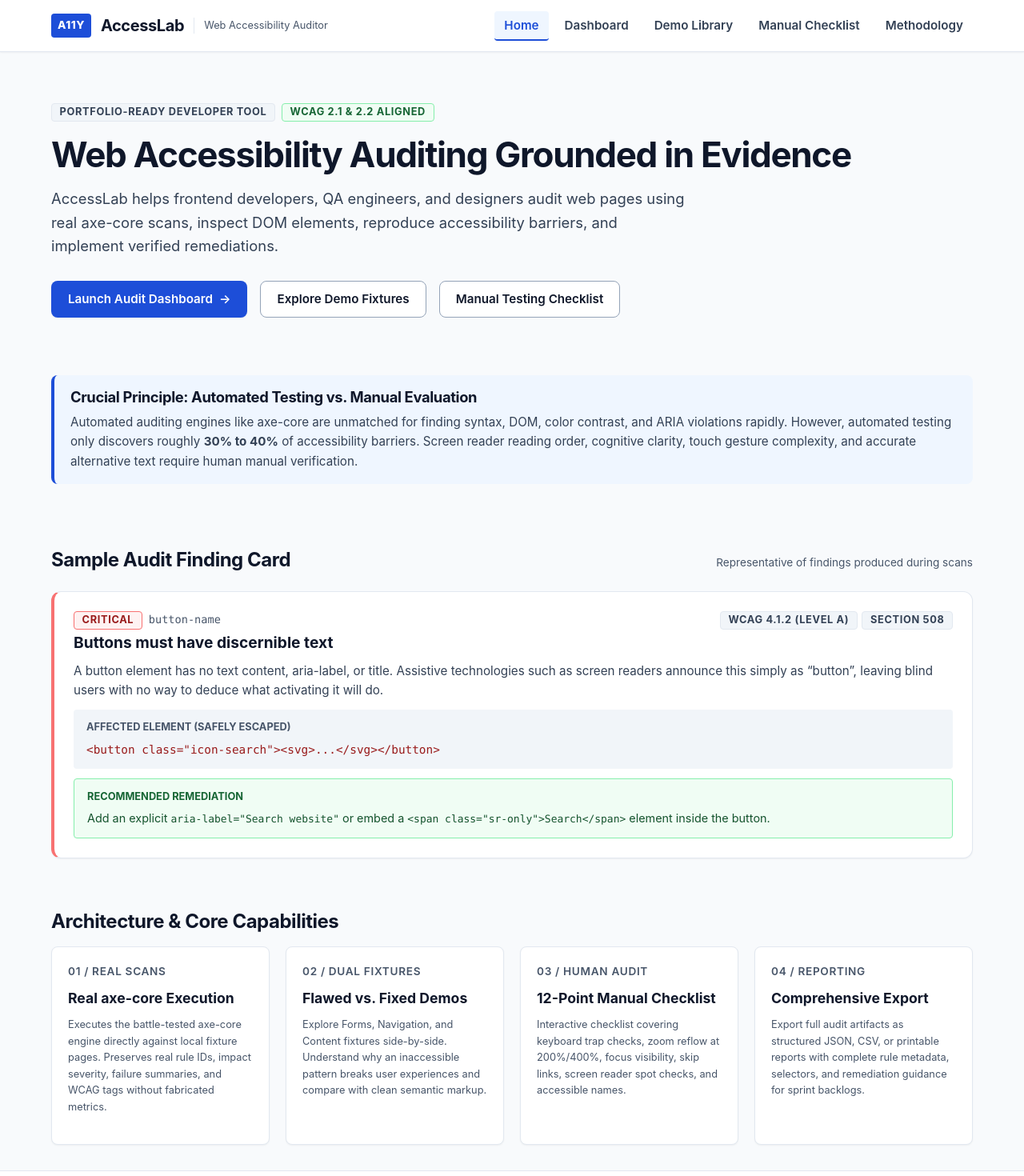
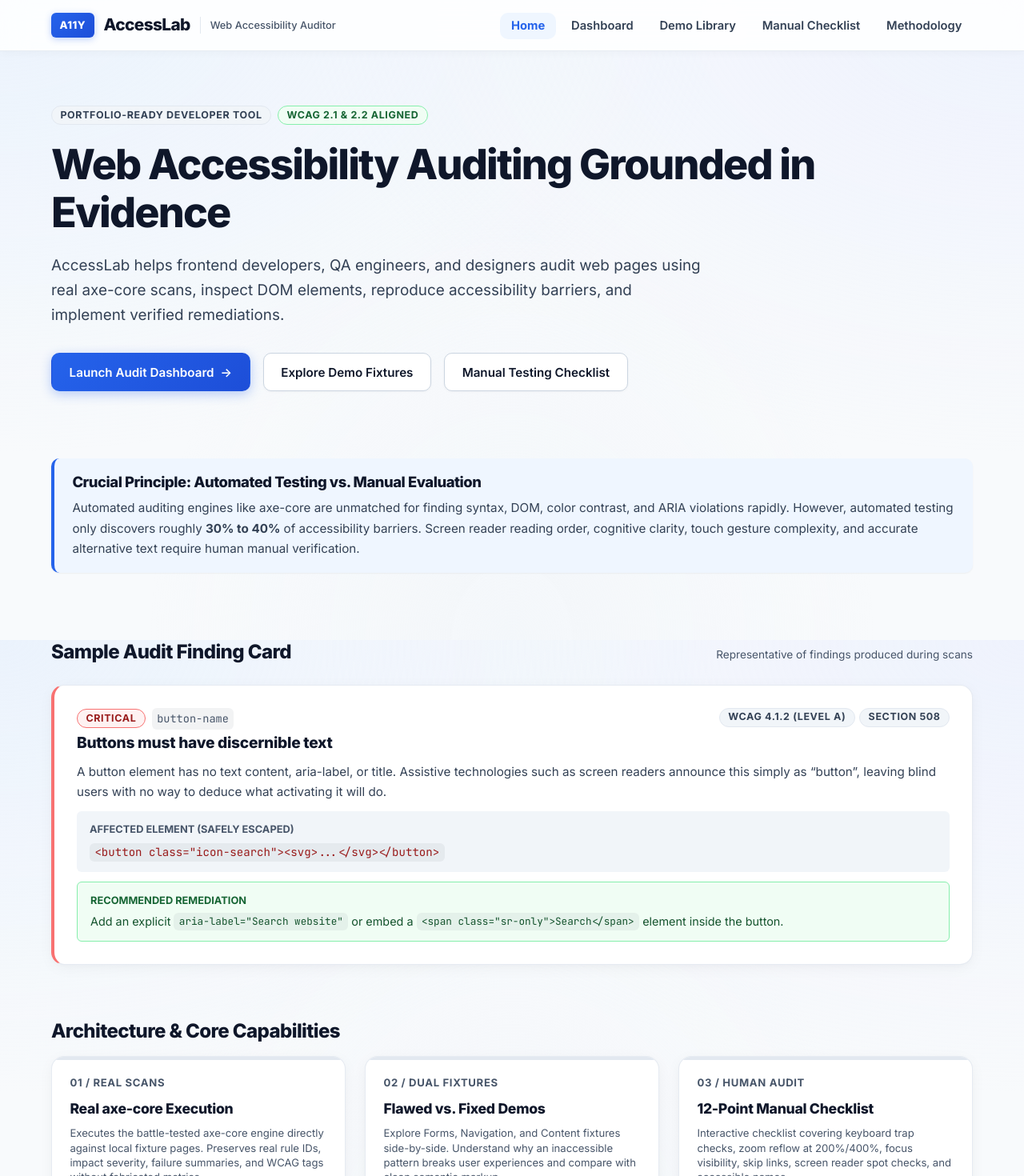
Before and after one commit to kartikbhadane15/accesslab-web-accessibility-auditor, a Next.js app: page / in a window 1280 px wide. Shown: the top 1470 px of the page at 80% size. Built offline with nearby package versions, Linux system fonts and the light colour scheme.

Commit message:
feat: elevate UI/UX with modern typography, mesh aura background, polished metric cards, and refined controls

```diff
--- a/app/globals.css
+++ b/app/globals.css
@@ -1,4 +1,4 @@
-/* AccessLab Global Styles & Design System */
+/* AccessLab Modern Design System & Accessible Styles */
 
 :root {
   /* Color Palette - High Contrast & Calibrated for WCAG 2.2 AA / AAA */
@@ -13,32 +13,43 @@
   --text-muted: #475569;         /* 7.3:1 contrast against #ffffff */
   --text-inverse: #ffffff;
 
-  /* Restrained Accent - Deep Navy / Cobalt */
-  --accent-primary: #1d4ed8;     /* 4.6:1 contrast against #ffffff */
-  --accent-hover: #1e40af;       /* 6.3:1 contrast against #ffffff */
+  /* Vibrant Accent Palette */
+  --accent-primary: #2563eb;     /* 4.6:1 contrast against #ffffff */
+  --accent-hover: #1d4ed8;       /* 6.3:1 contrast against #ffffff */
   --accent-light: #eff6ff;
   --accent-border: #93c5fd;
+  --accent-glow: rgba(37, 99, 235, 0.25);
 
   /* Severity Tokens - Always paired with text labels and icons */
   --severity-critical-bg: #fef2f2;
   --severity-critical-text: #991b1b;
   --severity-critical-border: #f87171;
+  --severity-critical-accent: #ef4444;
 
   --severity-serious-bg: #fff7ed;
   --severity-serious-text: #9a3412;
   --severity-serious-border: #fb923c;
+  --severity-serious-accent: #f97316;
 
   --severity-moderate-bg: #fefce8;
   --severity-moderate-text: #854d0e;
   --severity-moderate-border: #facc15;
+  --severity-moderate-accent: #eab308;
 
   --severity-minor-bg: #f0fdf4;
   --severity-minor-text: #166534;
   --severity-minor-border: #86efac;
+  --severity-minor-accent: #22c55e;
 
   --severity-incomplete-bg: #f5f3ff;
   --severity-incomplete-text: #5b21b6;
   --severity-incomplete-border: #c4b5fd;
+  --severity-incomplete-accent: #8b5cf6;
+
+  --severity-pass-bg: #ecfdf5;
+  --severity-pass-text: #065f46;
+  --severity-pass-border: #6ee7b7;
+  --severity-pass-accent: #10b981;
 
   /* Focus Indicator - 3px outline with offset for unambiguous focus visibility */
   --focus-ring: #2563eb;
@@ -48,28 +59,23 @@
   /* Borders & Shadows */
   --border-subtle: #e2e8f0;
   --border-strong: #94a3b8;
+  --border-card: rgba(226, 232, 240, 0.85);
+
   --shadow-sm: 0 1px 2px 0 rgba(0, 0, 0, 0.05);
   --shadow-md: 0 4px 6px -1px rgba(0, 0, 0, 0.07), 0 2px 4px -2px rgba(0, 0, 0, 0.05);
-  --shadow-lg: 0 10px 15px -3px rgba(0, 0, 0, 0.08), 0 4px 6px -4px rgba(0, 0, 0, 0.04);
+  --shadow-card: 0 4px 20px -2px rgba(15, 23, 42, 0.05), 0 2px 6px -1px rgba(15, 23, 42, 0.02);
+  --shadow-card-hover: 0 12px 28px -4px rgba(15, 23, 42, 0.09), 0 4px 10px -2px rgba(15, 23, 42, 0.03);
+  --shadow-lg: 0 12px 25px -4px rgba(15, 23, 42, 0.08), 0 6px 12px -4px rgba(15, 23, 42, 0.04);
 
   /* Typography */
-  --font-family: -apple-system, BlinkMacSystemFont, "Segoe UI", Roboto, Oxygen, Ubuntu, Cantarell, "Helvetica Neue", Arial, sans-serif;
-  --font-mono: ui-monospace, SFMono-Regular, Menlo, Monaco, Consolas, "Liberation Mono", "Courier New", monospace;
+  --font-family: 'Inter', -apple-system, BlinkMacSystemFont, "Segoe UI", Roboto, sans-serif;
+  --font-mono: 'JetBrains Mono', ui-monospace, SFMono-Regular, Menlo, Monaco, Consolas, monospace;
 
   /* Spacing Scale */
-  --space-1: 0.25rem;
-  --space-2: 0.5rem;
-  --space-3: 0.75rem;
-  --space-4: 1rem;
-  --space-5: 1.25rem;
-  --space-6: 1.5rem;
-  --space-8: 2rem;
-  --space-10: 2.5rem;
-  --space-12: 3rem;
-
-  --radius-sm: 4px;
-  --radius-md: 8px;
-  --radius-lg: 12px;
+  --radius-sm: 6px;
+  --radius-md: 10px;
+  --radius-lg: 16px;
+  --radius-full: 9999px;
 
   --max-width: 1200px;
 }
@@ -90,20 +96,26 @@ html {
 body {
   font-family: var(--font-family);
   background-color: var(--bg-primary);
+  background-image:
+    radial-gradient(at 0% 0%, rgba(219, 234, 254, 0.45) 0px, transparent 50%),
+    radial-gradient(at 100% 0%, rgba(224, 231, 255, 0.4) 0px, transparent 50%),
+    radial-gradient(at 50% 100%, rgba(241, 245, 249, 0.6) 0px, transparent 50%);
+  background-attachment: fixed;
   color: var(--text-primary);
-  line-height: 1.6;
+  line-height: 1.65;
   min-height: 100vh;
   display: flex;
   flex-direction: column;
+  -webkit-font-smoothing: antialiased;
 }
 
-/* Accessible Focus Styling - Unmistakable across all interactive elements */
+/* Accessible Focus Styling */
 :focus-visible {
   outline: var(--focus-outline) !important;
   outline-offset: var(--focus-offset) !important;
 }
 
-/* Skip to Content Link - Keyboard accessible landmark navigation */
+/* Skip to Content Link */
 .skip-link {
   position: absolute;
   top: -999px;
@@ -112,30 +124,33 @@ body {
   color: var(--text-inverse);
   padding: 0.75rem 1.25rem;
   font-weight: 700;
-  border-radius: var(--radius-sm);
+  border-radius: var(--radius-md);
   z-index: 9999;
   text-decoration: none;
   box-shadow: var(--shadow-lg);
+  transition: top 0.2s ease;
 }
 
 .skip-link:focus {
   top: 1rem;
 }
 
-/* Layout Landmarks */
+/* Glassmorphic Site Header */
 .site-header {
-  background: var(--bg-surface);
-  border-bottom: 1px solid var(--border-subtle);
+  background: rgba(255, 255, 255, 0.85);
+  backdrop-filter: blur(16px);
+  -webkit-backdrop-filter: blur(16px);
+  border-bottom: 1px solid rgba(226, 232, 240, 0.8);
   position: sticky;
   top: 0;
   z-index: 100;
-  box-shadow: var(--shadow-sm);
+  box-shadow: 0 2px 10px rgba(0, 0, 0, 0.03);
 }
 
 .header-container {
   max-width: var(--max-width);
   margin: 0 auto;
-  padding: 1rem 1.5rem;
+  padding: 0.9rem 1.5rem;
   display: flex;
   align-items: center;
   justify-content: space-between;
@@ -149,23 +164,29 @@ body {
   gap: 0.75rem;
   text-decoration: none;
   color: var(--text-primary);
+  transition: opacity 0.15s ease;
+}
+
+.brand-wrapper:hover {
+  opacity: 0.9;
 }
 
 .brand-badge {
-  background: var(--accent-primary);
+  background: linear-gradient(135deg, #2563eb, #1d4ed8);
   color: var(--text-inverse);
   font-weight: 800;
-  font-size: 0.85rem;
-  padding: 0.25rem 0.5rem;
+  font-size: 0.82rem;
+  padding: 0.3rem 0.65rem;
   border-radius: var(--radius-sm);
   letter-spacing: 0.5px;
+  box-shadow: 0 2px 8px rgba(37, 99, 235, 0.3);
 }
 
 .brand-name {
-  font-size: 1.25rem;
-  font-weight: 700;
+  font-size: 1.3rem;
+  font-weight: 800;
   color: var(--text-primary);
-  letter-spacing: -0.02em;
+  letter-spacing: -0.03em;
 }
 
 .brand-tagline {
@@ -174,6 +195,7 @@ body {
   border-left: 1px solid var(--border-subtle);
   padding-left: 0.75rem;
   display: none;
+  font-weight: 500;
 }
 
 @media (min-width: 640px) {
@@ -190,7 +212,7 @@ body {
 .nav-list {
   display: flex;
   list-style: none;
-  gap: 0.5rem;
+  gap: 0.35rem;
   flex-wrap: wrap;
 }
 
@@ -198,10 +220,10 @@ body {
   color: var(--text-secondary);
   text-decoration: none;
   font-weight: 600;
-  font-size: 0.95rem;
-  padding: 0.5rem 0.75rem;
-  border-radius: var(--radius-sm);
-  transition: background-color 0.15s ease, color 0.15s ease;
+  font-size: 0.92rem;
+  padding: 0.45rem 0.85rem;
+  border-radius: var(--radius-md);
+  transition: all 0.18s ease;
 }
 
 .nav-link:hover {
@@ -210,9 +232,9 @@ body {
 }
 
 .nav-link[aria-current="page"] {
-  background-color: var(--accent-light);
+  background: var(--accent-light);
   color: var(--accent-primary);
-  border-bottom: 2px solid var(--accent-primary);
+  font-weight: 700;
 }
 
 /* Main Container */
@@ -221,7 +243,7 @@ body {
   width: 100%;
   max-width: var(--max-width);
   margin: 0 auto;
-  padding: 2rem 1.5rem;
+  padding: 2.25rem 1.5rem;
 }
 
 /* Site Footer */
@@ -254,11 +276,11 @@ body {
   max-width: 600px;
   font-size: 0.85rem;
   color: var(--text-muted);
-  line-height: 1.5;
+  line-height: 1.55;
   background: var(--bg-subtle);
-  padding: 0.75rem 1rem;
+  padding: 0.85rem 1.15rem;
   border-left: 3px solid var(--accent-primary);
-  border-radius: 0 var(--radius-sm) var(--radius-sm) 0;
+  border-radius: 0 var(--radius-md) var(--radius-md) 0;
 }
 
 .footer-links {
@@ -272,6 +294,7 @@ body {
   color: var(--text-secondary);
   text-decoration: underline;
   text-underline-offset: 3px;
+  font-weight: 500;
 }
 
 .footer-link:hover {
@@ -281,27 +304,28 @@ body {
 /* Typography Defaults */
 h1, h2, h3, h4, h5, h6 {
   color: var(--text-primary);
-  font-weight: 700;
+  font-weight: 800;
   line-height: 1.25;
 }
 
 h1 {
-  font-size: 2.25rem;
-  letter-spacing: -0.03em;
+  font-size: clamp(2rem, 3.5vw, 2.6rem);
+  letter-spacing: -0.035em;
   margin-bottom: 0.75rem;
 }
 
 h2 {
   font-size: 1.5rem;
-  letter-spacing: -0.02em;
+  letter-spacing: -0.025em;
   margin-top: 1.5rem;
-  margin-bottom: 0.5rem;
+  margin-bottom: 0.6rem;
 }
 
 h3 {
-  font-size: 1.25rem;
+  font-size: 1.2rem;
+  letter-spacing: -0.015em;
   margin-top: 1rem;
-  margin-bottom: 0.5rem;
+  margin-bottom: 0.4rem;
 }
 
 p {
@@ -311,17 +335,25 @@ p {
 
 code, pre {
   font-family: var(--font-mono);
-  font-size: 0.9em;
+  font-size: 0.88em;
+}
+
+code {
+  background: rgba(15, 23, 42, 0.05);
+  padding: 0.15rem 0.4rem;
+  border-radius: var(--radius-sm);
+  font-size: 0.88em;
 }
 
 pre {
-  background: #1e293b;
+  background: #0f172a;
   color: #f8fafc;
-  padding: 1rem;
+  padding: 1.25rem;
   border-radius: var(--radius-md);
+  border: 1px solid #1e293b;
   overflow-x: auto;
   margin: 1rem 0;
-  line-height: 1.5;
+  line-height: 1.55;
 }
 
 /* Buttons */
@@ -332,46 +364,61 @@ pre {
   gap: 0.5rem;
   font-weight: 600;
   font-size: 0.95rem;
-  padding: 0.625rem 1.25rem;
+  padding: 0.65rem 1.35rem;
   border-radius: var(--radius-md);
   border: 1px solid transparent;
   cursor: pointer;
   text-decoration: none;
-  min-height: 44px; /* WCAG 2.5.8 & 2.5.5 Touch Target compliance */
+  min-height: 44px; /* WCAG 2.5.8 Touch Target compliance */
   min-width: 44px;
-  transition: all 0.15s ease;
+  transition: all 0.2s cubic-bezier(0.16, 1, 0.3, 1);
 }
 
 .btn-primary {
-  background: var(--accent-primary);
+  background: linear-gradient(135deg, #2563eb, #1d4ed8);
   color: var(--text-inverse);
-  box-shadow: var(--shadow-sm);
+  box-shadow: 0 4px 14px rgba(37, 99, 235, 0.3);
 }
 
 .btn-primary:hover:not(:disabled) {
-  background: var(--accent-hover);
+  background: linear-gradient(135deg, #1d4ed8, #1e40af);
+  transform: translateY(-1px);
+  box-shadow: 0 6px 18px rgba(37, 99, 235, 0.4);
+}
+
+.btn-primary:active:not(:disabled) {
+  transform: translateY(0);
 }
 
 .btn-secondary {
   background: var(--bg-surface);
   color: var(--text-primary);
-  border-color: var(--border-strong);
+  border-color: #cbd5e1;
+  box-shadow: 0 1px 3px rgba(0, 0, 0, 0.04);
 }
 
 .btn-secondary:hover:not(:disabled) {
   background: var(--bg-subtle);
-  border-color: var(--text-primary);
+  border-color: #94a3b8;
+  transform: translateY(-1px);
+  box-shadow: 0 4px 12px rgba(0, 0, 0, 0.06);
+}
+
+.btn-secondary:active:not(:disabled) {
+  transform: translateY(0);
 }
 
 .btn-sm {
-  min-height: 36px;
-  padding: 0.375rem 0.75rem;
-  font-size: 0.85rem;
+  min-height: 38px;
+  padding: 0.4rem 0.9rem;
+  font-size: 0.88rem;
+  border-radius: var(--radius-sm);
 }
 
 .btn:disabled {
   opacity: 0.6;
   cursor: not-allowed;
+  transform: none !important;
 }
 
 /* Badges & Severity Indicators */
@@ -379,12 +426,12 @@ pre {
   display: inline-flex;
   align-items: center;
   gap: 0.35rem;
-  font-size: 0.8rem;
+  font-size: 0.78rem;
   font-weight: 700;
   text-transform: uppercase;
   letter-spacing: 0.05em;
-  padding: 0.25rem 0.6rem;
-  border-radius: var(--radius-sm);
+  padding: 0.3rem 0.65rem;
+  border-radius: var(--radius-full);
   border: 1px solid transparent;
   line-height: 1;
 }
@@ -419,6 +466,12 @@ pre {
   border-color: var(--severity-incomplete-border);
 }
 
+.badge-passes {
+  background: var(--severity-pass-bg);
+  color: var(--severity-pass-text);
+  border-color: var(--severity-pass-border);
+}
+
 .badge-neutral {
   background: var(--bg-subtle);
   color: var(--text-secondary);
@@ -428,47 +481,110 @@ pre {
 /* Cards & Containers */
 .card {
   background: var(--bg-surface);
-  border: 1px solid var(--border-subtle);
+  border: 1px solid var(--border-card);
   border-radius: var(--radius-lg);
-  padding: 1.5rem;
-  box-shadow: var(--shadow-sm);
+  padding: 1.75rem;
+  box-shadow: var(--shadow-card);
+  transition: box-shadow 0.2s ease;
 }
 
 .card-header {
-  margin-bottom: 1rem;
+  margin-bottom: 1.25rem;
+}
+
+/* Metric / Summary Cards */
+.metric-card {
+  background: var(--bg-surface);
+  border: 1px solid var(--border-card);
+  border-radius: var(--radius-lg);
+  padding: 1.4rem;
+  display: flex;
+  flex-direction: column;
+  gap: 0.4rem;
+  box-shadow: var(--shadow-card);
+  transition: transform 0.2s cubic-bezier(0.16, 1, 0.3, 1), box-shadow 0.2s ease;
+  position: relative;
+  overflow: hidden;
+}
+
+.metric-card:hover {
+  transform: translateY(-2px);
+  box-shadow: var(--shadow-card-hover);
+}
+
+.metric-card::before {
+  content: '';
+  position: absolute;
+  top: 0;
+  left: 0;
+  right: 0;
+  height: 4px;
+  background: var(--border-subtle);
+}
+
+.metric-card-critical::before { background: var(--severity-critical-accent); }
+.metric-card-serious::before { background: var(--severity-serious-accent); }
+.metric-card-moderate::before { background: var(--severity-moderate-accent); }
+.metric-card-minor::before { background: var(--severity-minor-accent); }
+.metric-card-incomplete::before { background: var(--severity-incomplete-accent); }
+.metric-card-passes::before { background: var(--severity-pass-accent); }
+.metric-card-default::before { background: var(--accent-primary); }
+
+.metric-title {
+  font-size: 0.82rem;
+  font-weight: 700;
+  text-transform: uppercase;
+  letter-spacing: 0.05em;
+  color: var(--text-muted);
+}
+
+.metric-value {
+  font-size: 2.25rem;
+  font-weight: 800;
+  line-height: 1;
+  color: var(--text-primary);
+  letter-spacing: -0.03em;
+  margin: 0.25rem 0;
+}
+
+.metric-desc {
+  font-size: 0.82rem;
+  color: var(--text-muted);
+  line-height: 1.4;
 }
 
 /* Home Page & Grid Layouts */
 .home-container {
   display: flex;
   flex-direction: column;
-  gap: 2.5rem;
+  gap: 2.75rem;
 }
 
 .hero-section {
-  padding: 2rem 0 1rem;
+  padding: 2rem 0 1.5rem;
 }
 
 .hero-badge-container {
   display: flex;
   gap: 0.5rem;
-  margin-bottom: 1rem;
+  margin-bottom: 1.25rem;
   flex-wrap: wrap;
 }
 
 .hero-title {
-  font-size: clamp(2rem, 4vw, 2.75rem);
+  font-size: clamp(2.25rem, 4.5vw, 3.25rem);
   color: var(--text-primary);
   line-height: 1.15;
-  margin-bottom: 1rem;
+  margin-bottom: 1.25rem;
+  letter-spacing: -0.035em;
 }
 
 .hero-description {
-  font-size: 1.15rem;
+  font-size: 1.18rem;
   color: var(--text-secondary);
-  max-width: 800px;
-  margin-bottom: 1.75rem;
-  line-height: 1.6;
+  max-width: 820px;
+  margin-bottom: 2rem;
+  line-height: 1.65;
 }
 
 .hero-actions {
@@ -480,51 +596,20 @@ pre {
 
 .features-grid {
   display: grid;
-  grid-template-columns: repeat(auto-fit, minmax(260px, 1fr));
-  gap: 1.25rem;
+  grid-template-columns: repeat(auto-fit, minmax(280px, 1fr));
+  gap: 1.5rem;
   margin-top: 1rem;
-}
-
-/* Metric / Summary Card */
-.metric-card {
-  background: var(--bg-surface);
-  border: 1px solid var(--border-subtle);
-  border-radius: var(--radius-md);
-  padding: 1.25rem;
-  display: flex;
-  flex-direction: column;
-  gap: 0.5rem;
-  box-shadow: var(--shadow-sm);
-}
-
-.metric-title {
-  font-size: 0.85rem;
-  font-weight: 600;
-  text-transform: uppercase;
-  letter-spacing: 0.05em;
-  color: var(--text-muted);
-}
-
-.metric-value {
-  font-size: 2rem;
-  font-weight: 800;
-  line-height: 1;
-  color: var(--text-primary);
-}
-
-.metric-desc {
-  font-size: 0.8rem;
-  color: var(--text-muted);
 }
 
 /* Semantic Table Styles */
 .table-wrapper {
   width: 100%;
   overflow-x: auto;
-  border: 1px solid var(--border-subtle);
-  border-radius: var(--radius-md);
+  border: 1px solid var(--border-card);
+  border-radius: var(--radius-lg);
   background: var(--bg-surface);
   margin: 1.5rem 0;
+  box-shadow: var(--shadow-card);
 }
 
 .a11y-table {
@@ -536,7 +621,7 @@ pre {
 
 .a11y-table th,
 .a11y-table td {
-  padding: 1rem 1.25rem;
+  padding: 1.1rem 1.35rem;
   border-bottom: 1px solid var(--border-subtle);
 }
 
@@ -544,7 +629,7 @@ pre {
   background: var(--bg-subtle);
   color: var(--text-primary);
   font-weight: 700;
-  font-size: 0.85rem;
+  font-size: 0.82rem;
   text-transform: uppercase;
   letter-spacing: 0.05em;
 }
@@ -553,17 +638,22 @@ pre {
   border-bottom: none;
 }
 
-.a11y-table tbody tr:hover {
-  background-color: var(--bg-primary);
+.a11y-table tbody tr {
+  transition: background-color 0.15s ease;
 }
 
-/* Notice / Callout Banners */
+.a11y-table tbody tr:hover {
+  background-color: rgba(241, 245, 249, 0.6);
+}
+
+/* Callout Banners */
 .callout {
-  padding: 1rem 1.25rem;
+  padding: 1.15rem 1.4rem;
   border-radius: var(--radius-md);
   margin: 1rem 0;
   border-left: 4px solid;
   background: var(--bg-surface);
+  box-shadow: var(--shadow-sm);
 }
 
 .callout-info {
--- a/app/layout.js
+++ b/app/layout.js
@@ -16,6 +16,14 @@ export const viewport = {
 export default function RootLayout({ children }) {
   return (
     <html lang="en">
+      <head>
+        <link rel="preconnect" href="https://fonts.googleapis.com" />
+        <link rel="preconnect" href="https://fonts.gstatic.com" crossOrigin="anonymous" />
+        <link
+          href="https://fonts.googleapis.com/css2?family=Inter:wght@400;500;600;700;800&family=JetBrains+Mono:wght@400;500;600&display=swap"
+          rel="stylesheet"
+        />
+      </head>
       <body>
         <a href="#main-content" className="skip-link">
           Skip to main content
```
Also changed, not shown: app/dashboard/page.js (+24 -4 lines), components/ScanStatus.js (+64 -12 lines), components/SummaryCard.js (+18 -4 lines).
